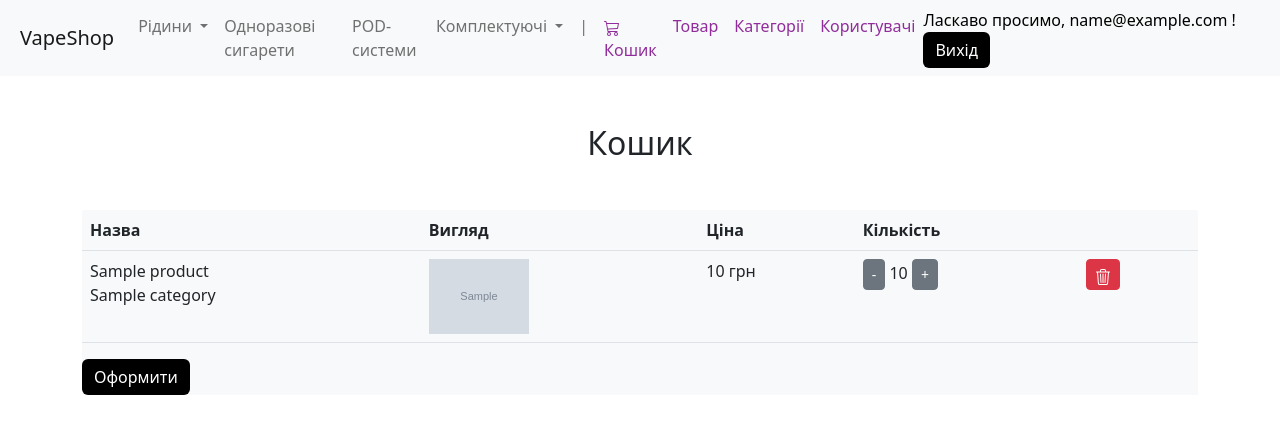
After one commit to ddianaoo/vapeShop, a Django app: page /my-cart/ in a window 1280 px wide. The commit adds this page. Shown: the top 434 px of the page. Run offline with Django 5.2, Linux system fonts and the light colour scheme; a user stored in the database is signed in; tables that the repository leaves empty hold one stand-in row (values such as "Sample post"); grey boxes marked "Sample" are stand-in pictures.

Commit message:
add logic and templates for orders

```diff
--- /dev/null
+++ b/shop/templates/orders/cart.html
@@ -0,0 +1,60 @@
+{% extends 'base.html' %}
+
+{% block title %}
+Кошик :: {{ block.super }}
+{% endblock %}
+
+{% block content %}
+<div class="container">
+  <h2 class="text-center mb-4 mt-5">Кошик</h2>
+  <br>
+
+  {% if cart_items %}
+
+  <form method="post" style="background-color: #F8F9FA;">
+    {% csrf_token %}
+    <table class="table" >
+      <thead>
+        <tr>
+          <th>Назва</th>
+          <th>Вигляд</th>
+          <th>Ціна</th>
+          <th>Кількість</th>
+          <th></th>
+        </tr>
+      </thead>
+      <tbody>
+        {% for item in cart_items %}
+        <tr>
+          <td>{{ item.product.title }}<p>{{ item.product.category }}<p/></td>
+          <td>
+            {% if item.product.image %}
+            <img src="{{ item.product.image.url }}" width="100" alt="{{ item.product.title }}" class="img-fluid">
+            {% else %}
+            <img src="https://picsum.photos/id/1060/350/300/?blur=2" alt="{{ item.product.title }}" class="img-fluid">
+            {% endif %}
+          </td>
+          <td>{{ item.product.price }} грн</td>
+          <td>
+            <a href="{% url 'decrease_quantity' item.id %}" class="btn btn-secondary btn-sm">-</a></span>
+            {{ item.quantity }}
+            <a href="{% url 'increase_quantity' item.id %}" class="btn btn-secondary btn-sm">+</a></span>
+          </td>
+          <td>
+            <a href="{% url 'delete_item' item.id %}" class="btn btn-danger btn-sm">
+              <svg xmlns="http://www.w3.org/2000/svg" width="16" height="16" fill="currentColor" class="bi bi-trash3" viewBox="0 0 16 16">
+              <path d="M6.5 1h3a.5.5 0 0 1 .5.5v1H6v-1a.5.5 0 0 1 .5-.5M11 2.5v-1A1.5 1.5 0 0 0 9.5 0h-3A1.5 1.5 0 0 0 5 1.5v1H1.5a.5.5 0 0 0 0 1h.538l.853 10.66A2 2 0 0 0 4.885 16h6.23a2 2 0 0 0 1.994-1.84l.853-10.66h.538a.5.5 0 0 0 0-1zm1.958 1-.846 10.58a1 1 0 0 1-.997.92h-6.23a1 1 0 0 1-.997-.92L3.042 3.5zm-7.487 1a.5.5 0 0 1 .528.47l.5 8.5a.5.5 0 0 1-.998.06L5 5.03a.5.5 0 0 1 .47-.53Zm5.058 0a.5.5 0 0 1 .47.53l-.5 8.5a.5.5 0 1 1-.998-.06l.5-8.5a.5.5 0 0 1 .528-.47M8 4.5a.5.5 0 0 1 .5.5v8.5a.5.5 0 0 1-1 0V5a.5.5 0 0 1 .5-.5"/>
+              </svg>
+            </a>
+          </td>
+        </tr>
+        {% endfor %}
+      </tbody>
+    </table>
+    <button type="submit" class="btn btn-primary" style="color:white; background-color: black; border: black;">Оформити</button>
+  </form>
+  {% else %}
+  <p class="text-center fs-5">Ви ще не додали жодного товару до кошику. <a href="{%  url 'home' %}" style="color: #912D9B;">На головну</a></p>
+  {% endif %}
+</div>
+{% endblock %}
--- a/shop/templates/products/product_detail.html
+++ b/shop/templates/products/product_detail.html
@@ -33,7 +33,7 @@
                         <li class="list-group-item"></li>
                     </ul>
 
-                    <a href="#" style="color:white; background-color: black; border: black; margin: 10px 15px"
+                    <a href="{% url 'add_to_cart' product.id %}" style="color:white; background-color: black; border: black; margin: 10px 15px"
                        class="btn btn-primary">Додати в кошик</a>
                 </div>
             </div>
--- a/shop/urls.py
+++ b/shop/urls.py
@@ -3,10 +3,11 @@ from .views import *
 
 
 urlpatterns = [
-    # path('zhydkosti/', ZhydkostiListView.as_view(), name='zhydkosti'),
-    # path('podsystems/', PodsystemsListView.as_view(), name='podsystems'),
-    # path('odnorazki/', OdnorazkiListView.as_view(), name='odnorazki'),
-    # path('components/', ComponentsListView.as_view(), name='components'),
     path('product/<int:pk>/', GetProducts.as_view(), name='get_product'),
     path('products/<str:slug>/', ListProducts.as_view(), name='category'),
+    path('add_to_cart/<int:product_id>/', add_to_cart, name='add_to_cart'),
+    path('my-cart/', get_cart, name='cart'),
+    path('decrease-quantity/<int:item_id>/', decrease_quantity, name='decrease_quantity'),
+    path('increase-quantity/<int:item_id>/', increase_quantity, name='increase_quantity'),
+    path('delete/<int:item_id>/', delete_item, name='delete_item'),
 ]
--- a/shop/views.py
+++ b/shop/views.py
@@ -1,6 +1,7 @@
-from django.shortcuts import render
-from .models import Product, Category
-from django.views.generic import ListView, DetailView
+from django.shortcuts import render, get_object_or_404, redirect
+from .models import Product, Category, Order, OrderDetail
+from django.views.generic import View, ListView, DetailView
+from django.contrib import messages
 
 
 class ListProducts(ListView):
@@ -21,3 +22,41 @@ class GetProducts(DetailView):
     model = Product
     context_object_name = 'product'
     template_name = 'products/product_detail.html'
+
+
+#Orders
+def add_to_cart(request, product_id):
+    product = get_object_or_404(Product, pk=product_id)
+    order, created = Order.objects.get_or_create(user=request.user, status=0)
+    order_detail, created = OrderDetail.objects.get_or_create(order=order, product=product)
+    messages.success(request, 'Товар додано до кошику!')
+    return redirect("cart")
+
+
+def get_cart(request):
+    order = Order.objects.get(user=request.user, status=0)
+    order_details = OrderDetail.objects.filter(order=order)
+    return render(request, "orders/cart.html", {'cart_items': order_details})
+
+
+def decrease_quantity(request, item_id):
+    item = get_object_or_404(OrderDetail, id=item_id)
+    item.quantity -= 1
+    if item.quantity < 1:
+        item.delete()
+    else:
+        item.save()
+    return redirect('cart')
+
+
+def increase_quantity(request, item_id):
+    item = get_object_or_404(OrderDetail, id=item_id)
+    item.quantity += 1
+    item.save()
+    return redirect('cart')
+
+
+def delete_item(request, item_id):
+    item = get_object_or_404(OrderDetail, id=item_id)
+    item.delete()
+    return redirect('cart')
--- a/templates/inc/_nav.html
+++ b/templates/inc/_nav.html
@@ -48,7 +48,14 @@
 
             {% if request.user.is_authenticated %}
                 <li class="nav-item"><a class="nav-link">|</a></li>
-                <li class="nav-item"><a class="nav-link" style="color: #912D9B;">Замовлення</a></li>
+                <li class="nav-item">
+                    <a class="nav-link" style="color: #912D9B; "href="{% url 'cart' %}">
+                    <svg xmlns="http://www.w3.org/2000/svg" width="16" height="16" fill="currentColor" class="bi bi-cart3" viewBox="0 0 16 16">
+                    <path d="M0 1.5A.5.5 0 0 1 .5 1H2a.5.5 0 0 1 .485.379L2.89 3H14.5a.5.5 0 0 1 .49.598l-1 5a.5.5 0 0 1-.465.401l-9.397.472L4.415 11H13a.5.5 0 0 1 0 1H4a.5.5 0 0 1-.491-.408L2.01 3.607 1.61 2H.5a.5.5 0 0 1-.5-.5M3.102 4l.84 4.479 9.144-.459L13.89 4zM5 12a2 2 0 1 0 0 4 2 2 0 0 0 0-4m7 0a2 2 0 1 0 0 4 2 2 0 0 0 0-4m-7 1a1 1 0 1 1 0 2 1 1 0 0 1 0-2m7 0a1 1 0 1 1 0 2 1 1 0 0 1 0-2"/>
+                    </svg>
+                    Кошик
+                    </a>
+                </li>
 
                 {% if request.user.is_staff %}
                     <li class="nav-item"><a class="nav-link" style="color: #912D9B;">Товар</a></li>
```
